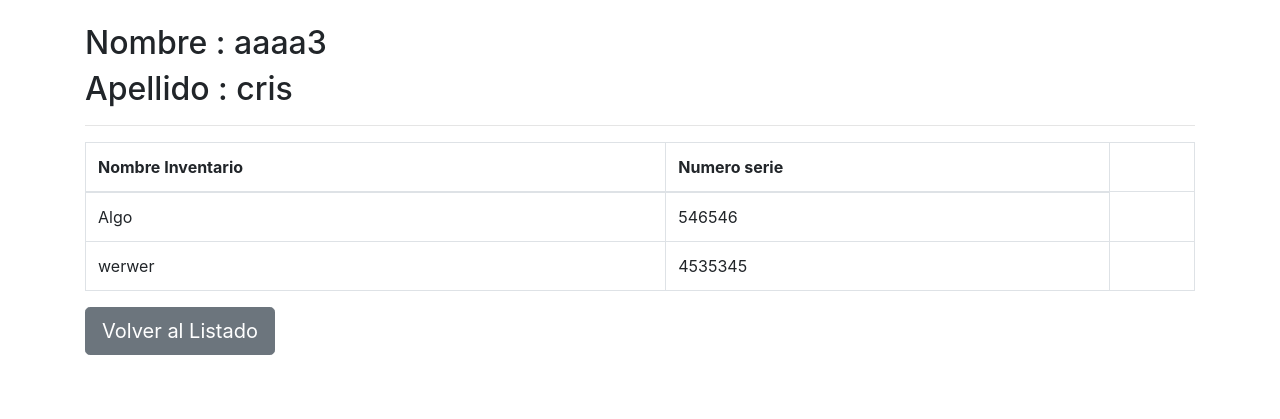
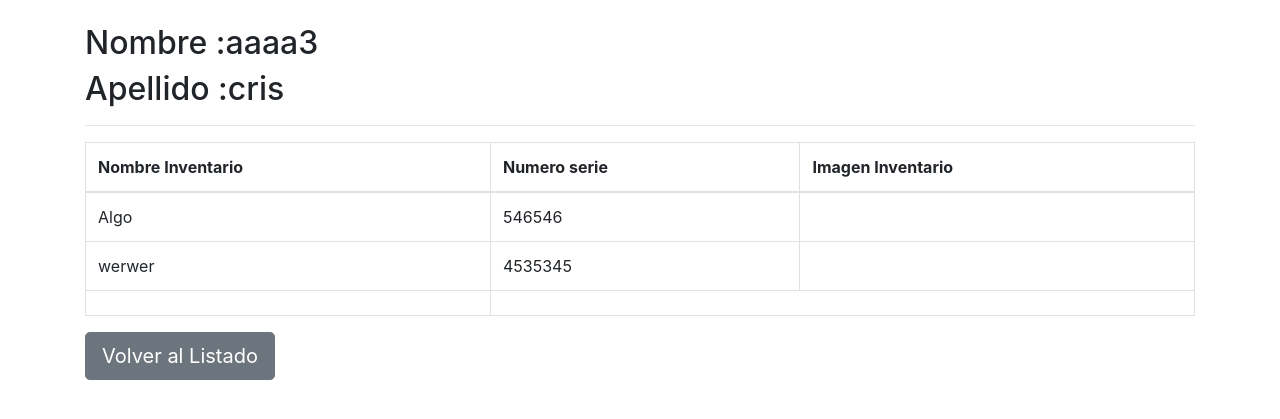
Before and after one commit to cristian-casih/DjangoProject, a Django app: page /gestion/invpersonal/7/ in a window 1280 px wide. Shown: the part 82-501 px from the top of the page. Run offline with Django 3.2, Linux system fonts and the light colour scheme; a user stored in the database is signed in; data comes from the database, SQL or seed files in the repository; both versions use the stored data as it was after the commit; parts of the project's set-up code (start-up, migrations or seed data) failed here and were passed over; some libraries are stand-ins or nearby versions.

Commit message:
se ajusto en miniautura el campo imagenes en inventario_list y inv_personal, actualizo el requeriments.txt

```diff
--- a/requirements.txt
+++ b/requirements.txt
@@ -4,10 +4,12 @@ django-jet==1.0.8
 google-api-python-client==1.4.1
 httplib2==0.12.0
 oauth2client==4.1.3
+Pillow==2.2.1
 pkg-resources==0.0.0
 pyasn1==0.4.4
 pyasn1-modules==0.2.2
 pytz==2018.7
 rsa==4.0
 six==1.12.0
+sorl-thumbnail==12.5.0
 uritemplate==3.0.0
--- a/src/DjangoProject/settings.py
+++ b/src/DjangoProject/settings.py
@@ -42,6 +42,7 @@ INSTALLED_APPS = [
     'django.contrib.staticfiles',
     'gestion.apps.GestionConfig',
     'usuario.apps.UsuarioConfig',
+    'sorl.thumbnail',
 
 ]
 
--- a/src/gestion/models.py
+++ b/src/gestion/models.py
@@ -1,6 +1,8 @@
 from __future__ import unicode_literals
 
 from django.db import models
+
+
 import datetime
 
 # Create your models here.
@@ -22,6 +24,6 @@ class Inventario(models.Model):
     nombre = models.CharField(max_length=100, null=True, blank=True)
     numeroserie = models.IntegerField(null=True, blank=True)
     estadoactivo = models.BooleanField(default=True,null=True, blank=True, editable=True)
-    #imagen = models.ImageField(blank=True, null=True, verbose_name='Photo')
     imagen = models.ImageField(blank=True, null=True, upload_to="inventario")
+    #imagen = StdImageField(upload_to='inventario', variations={'thumbnail': (100, 75)})
     descripcion = models.TextField()
--- a/src/templates/gestion/inv_personal.html
+++ b/src/templates/gestion/inv_personal.html
@@ -1,31 +1,36 @@
 {% extends "base/base.html" %}
+{% load thumbnail %}
 {% load crispy_forms_tags %}
 {% block head_title%}Inventario de Personal{% endblock %}
 
 {% block content %}
-<h2>Nombre   : {{ personal.nombre }}</h2>
-<h2>Apellido : {{ personal.apellido }}</h2>
+<h2>Nombre   :{{ personal.nombre }}</h2>
+<h2>Apellido :{{ personal.apellido }}</h2>
 <hr>
 <table class="table table-bordered" action="." method="post">{% csrf_token %}
     <thead>
-        <tr>
-            <th>Nombre Inventario</th>
-            <th>Numero serie</th>
-        </tr>
+        <th>Nombre Inventario</th>
+        <th>Numero serie</th>
+        <th>Imagen Inventario</th>
     </thead>
     <tbody>
+    {% if inventario%}
         {% for item in inventario%}
         <tr>
             <td>{{ item.nombre }}</td>
             <td>{{ item.numeroserie }}</td>
-            <td> {% if inventario.imagen %}<img src="{{ inventario.imagen.url }}"> {% endif %}</td>
+            <td>{% thumbnail item.imagen "100x100" crop="center" as im %}
+                <img src="{{ item.imagen.url }}" width="{{ im.width }}" height="{{ im.height }}"> {% endthumbnail %} </td>
         </tr>
 
         {% endfor %}
 
+            <th>{% else %}<h3>No tiene inventario el personal!!!</h3>
+                {% endif%}</th>
     </tbody>
 
 </table>
 <a class="btn btn-secondary btn-lg" href="../../../gestion/personal/" role="button">Volver al Listado</a>
 
 {% endblock %}
+</form>
```
Also changed, not shown: src/templates/gestion/inventario_list.html (+5 -4 lines), src/db.sqlite3, src/media/inventario/monitor samsung.jpg (added), src/media/inventario/monitor_samsung.jpg (added), src/media/inventario/mouse1.jpg (added), src/media/inventario/mouse1_Evk7f5t.jpg (added), 5 other files.
